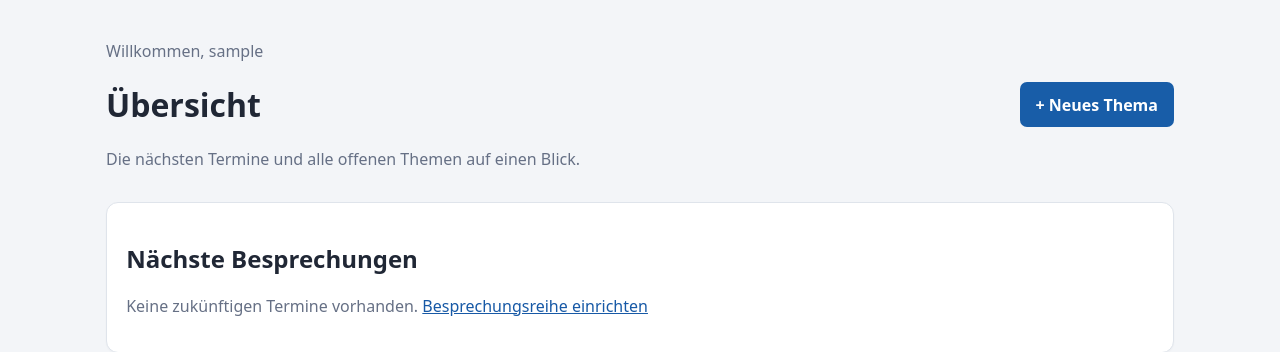
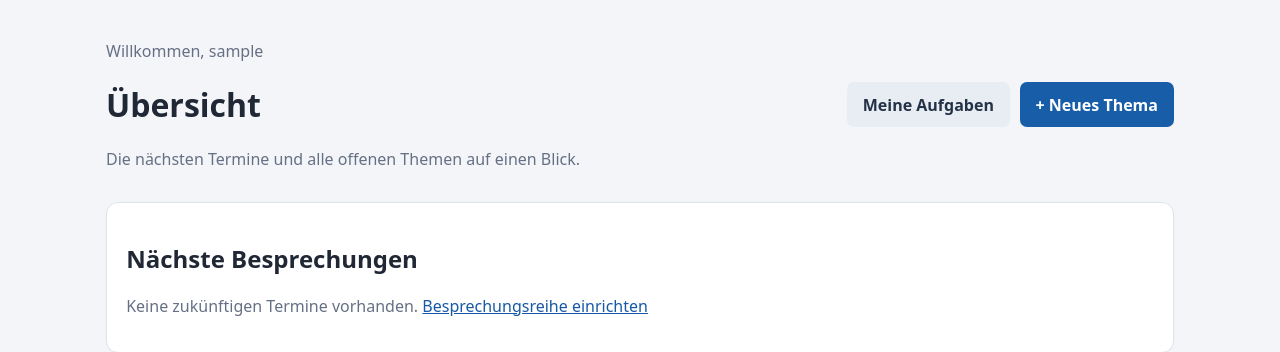
Before and after one commit to k2home/meeting, a Django app: page / in a window 1280 px wide. Shown: the part 123-475 px from the top of the page. Run offline with Django 5.2, Linux system fonts and the light colour scheme; the visitor is signed in with stand-in values (Sample User, id 1); data that the repository does not hold is empty.

Commit message:
Add My Tasks dashboard shortcut

```diff
--- a/templates/meetings/dashboard.html
+++ b/templates/meetings/dashboard.html
@@ -1,6 +1,6 @@
 {% extends "meetings/base.html" %}
 {% block content %}
-<div class="topline"><div><p class="muted">Willkommen, {{ user.username }}</p><h1>Übersicht</h1><p class="muted">Die nächsten Termine und alle offenen Themen auf einen Blick.</p></div><a class="btn" href="{% url 'topic_new' %}">+ Neues Thema</a></div>
+<div class="topline"><div><p class="muted">Willkommen, {{ user.username }}</p><h1>Übersicht</h1><p class="muted">Die nächsten Termine und alle offenen Themen auf einen Blick.</p></div><div class="actions"><a class="btn secondary" href="{% url 'my_tasks' %}">Meine Aufgaben</a><a class="btn" href="{% url 'topic_new' %}">+ Neues Thema</a></div></div>
 {% if overdue_count %}<div class="card"><strong class="overdue">{{ overdue_count }} überfällige {% if overdue_count == 1 %}Thema{% else %}Themen{% endif %}</strong><span> — bitte Fälligkeiten prüfen.</span></div>{% endif %}
 <section class="card"><h2>Nächste Besprechungen</h2>
 {% for m in meetings %}<p><a href="{% url 'meeting' m.id %}"><strong>{{ m.series.name }}</strong> · {{ m.date|date:"D, d.m.Y" }}</a> {% if m.finalized_at %}<span class="pill">Abgeschlossen</span>{% else %}<span class="pill">Geplant</span>{% endif %}</p>
```
